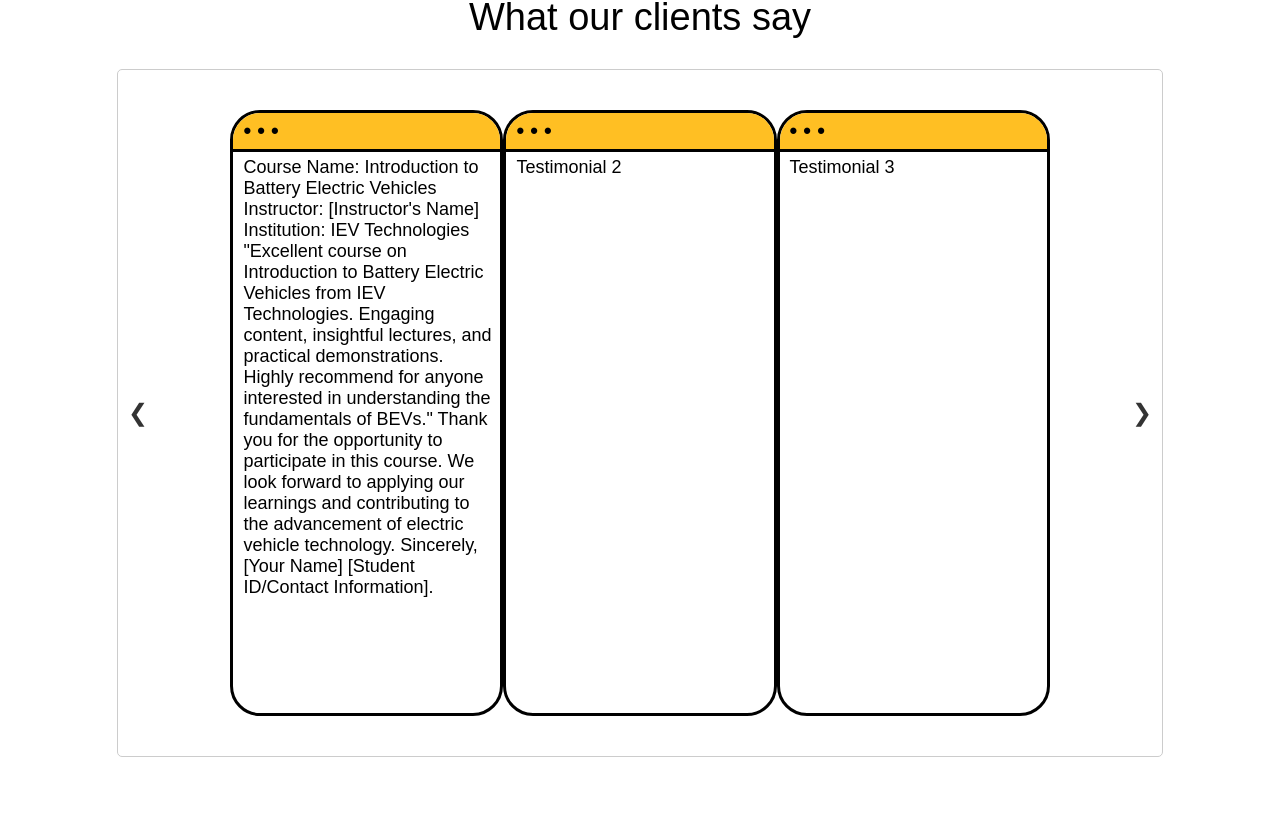
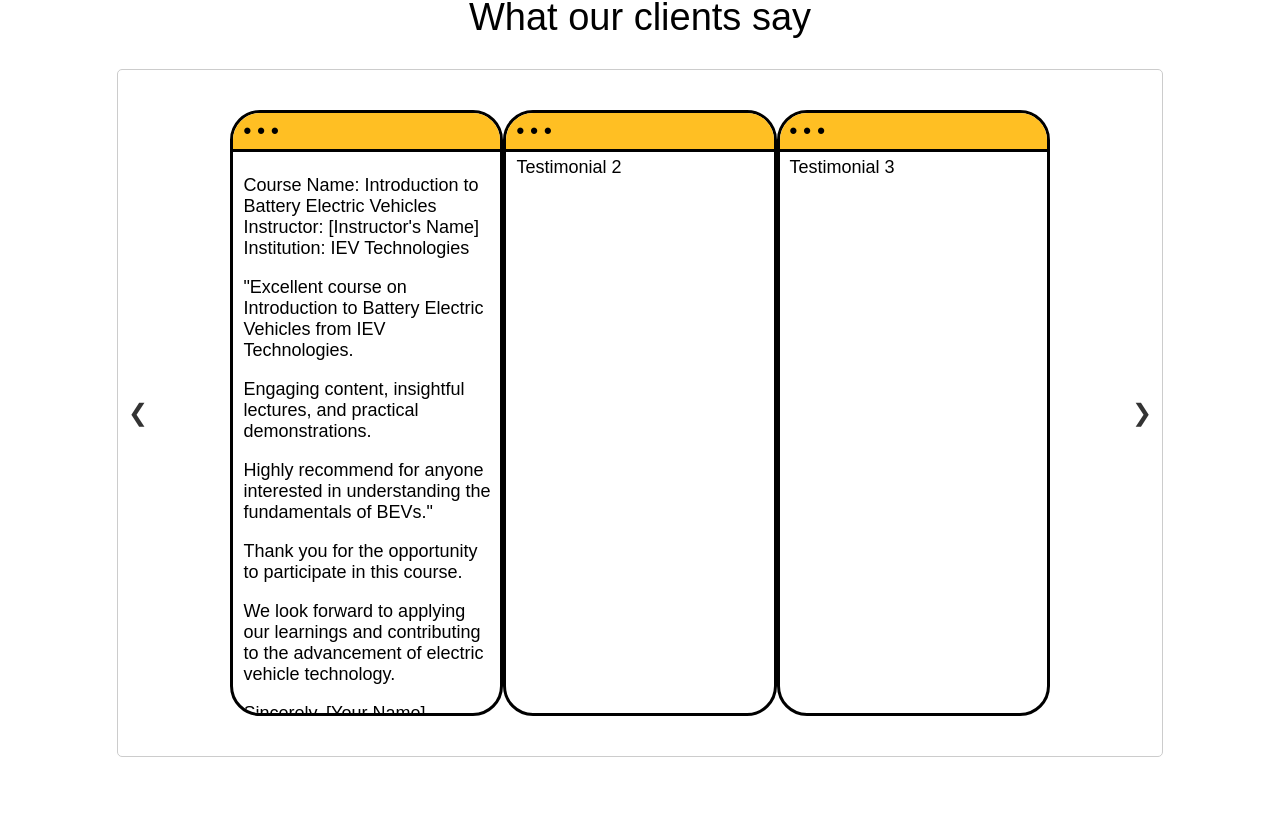
Before and after one commit to iev21/iev-frontend, an Angular app: page / in a window 1280 px wide. Shown: the part 1806-2620 px from the top of the page. Built offline with nearby package versions, Linux system fonts and the light colour scheme.

Commit message:
Update testimonials.component.html

```diff
--- a/src/app/testimonials/testimonials.component.html
+++ b/src/app/testimonials/testimonials.component.html
@@ -14,20 +14,20 @@
             <div>• • •</div> <!-- Testimonial indicator -->
             <div class="innertext">
                 <!-- Testimonial content -->
-                Course Name: Introduction to Battery Electric Vehicles
+                <p>Course Name: Introduction to Battery Electric Vehicles
                 Instructor: [Instructor's Name]
-                Institution: IEV Technologies
+                Institution: IEV Technologies</p>
 
 
-                "Excellent course on Introduction to Battery Electric Vehicles from IEV Technologies.
-                Engaging content, insightful lectures, and practical demonstrations.
-                Highly recommend for anyone interested in understanding the fundamentals of BEVs."
-                Thank you for the opportunity to participate in this course.
-                We look forward to applying our learnings and contributing to the advancement of electric vehicle technology.
+                <p>"Excellent course on Introduction to Battery Electric Vehicles from IEV Technologies.</p>
+                <p>Engaging content, insightful lectures, and practical demonstrations.</p>
+                <p>Highly recommend for anyone interested in understanding the fundamentals of BEVs."</p>
+                <p>Thank you for the opportunity to participate in this course. </p>
+                <p>We look forward to applying our learnings and contributing to the advancement of electric vehicle technology.</p>
 
-                Sincerely,
+                <p>Sincerely,
                 [Your Name]
-                [Student ID/Contact Information].
+                [Student ID/Contact Information]</p>.
             </div>
         </div>
         <!-- Repeat this structure for additional testimonials -->
```
